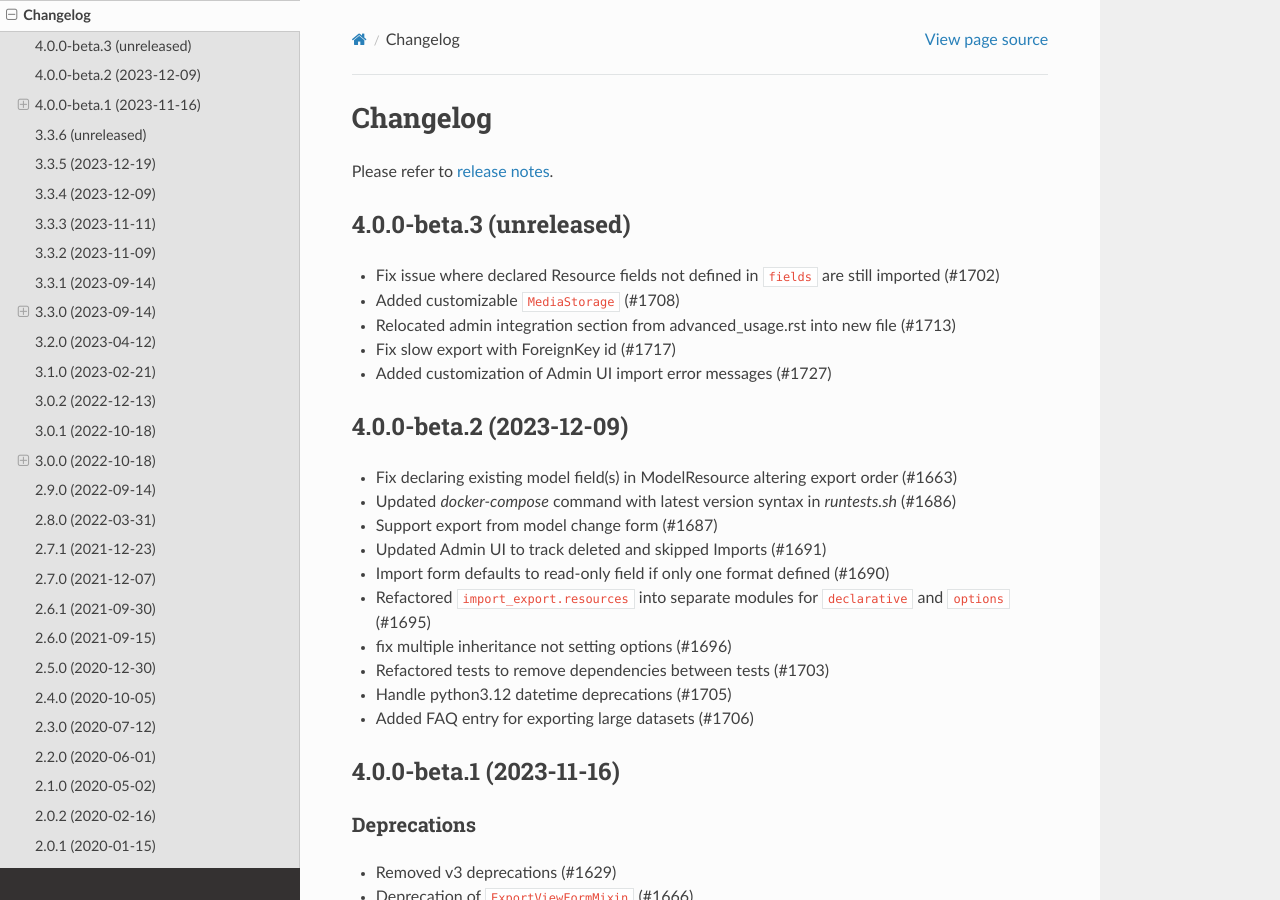
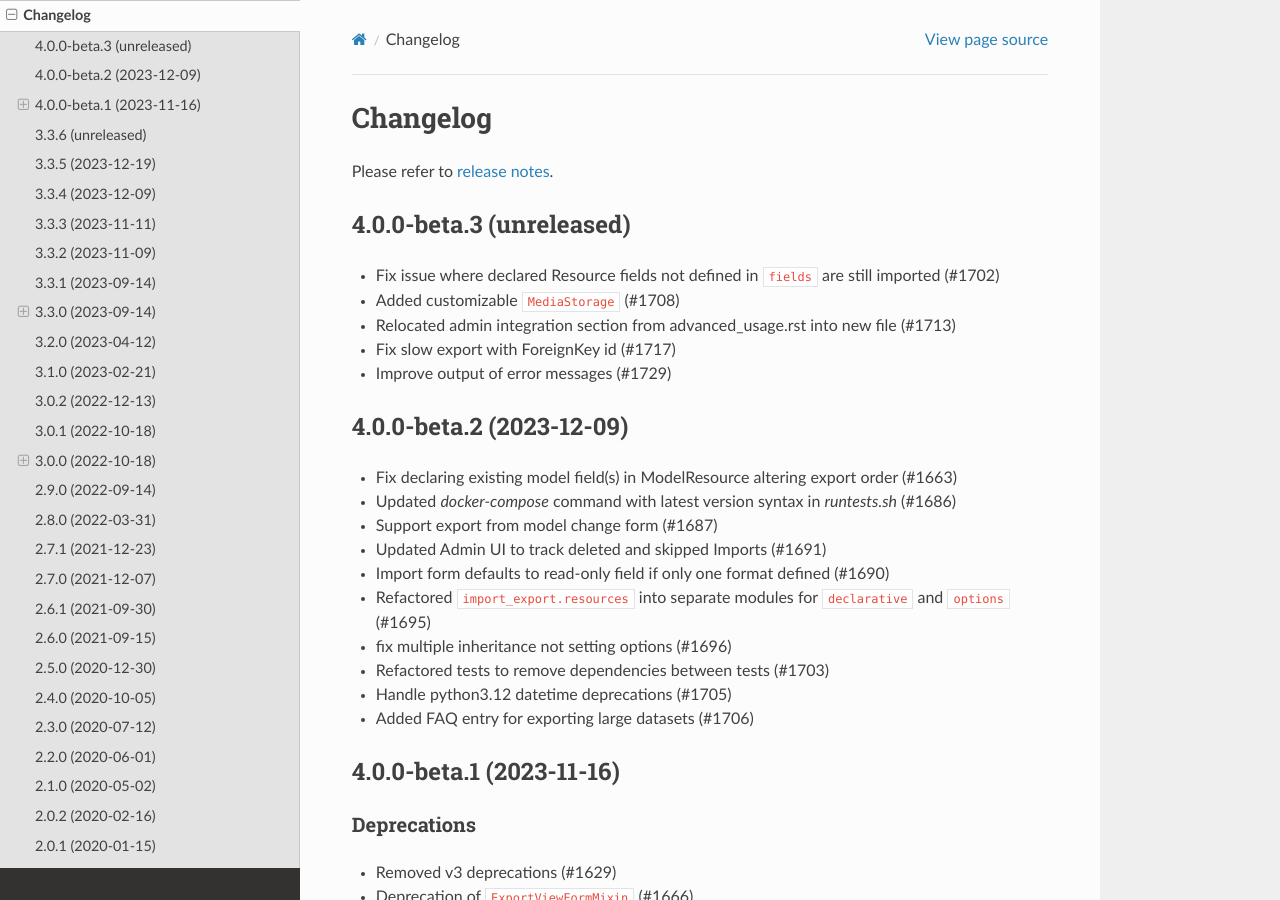
Before and after one commit to django-import-export/django-import-export, a Sphinx documentation site: the page built from docs/changelog.rst, in a window 1280 px wide and 900 px high. Built offline with Sphinx 7.4.7 and the Read the Docs theme 2.0.0, drawn with Linux system fonts in a browser that asks for light colours; pages that are not in the unit, such as notebooks, are missing from menus; the version number could not be read and is left out; cross-references to code outside the pages are shown as plain code.

Commit message:
updated changelog

```diff
--- a/docs/changelog.rst
+++ b/docs/changelog.rst
@@ -10,7 +10,7 @@ Please refer to :doc:`release notes<release_notes>`.
 - Added customizable ``MediaStorage`` (#1708)
 - Relocated admin integration section from advanced_usage.rst into new file (#1713)
 - Fix slow export with ForeignKey id (#1717)
-- Added customization of Admin UI import error messages (#1727)
+- Improve output of error messages (#1729)
 
 4.0.0-beta.2 (2023-12-09)
 -------------------------
```
